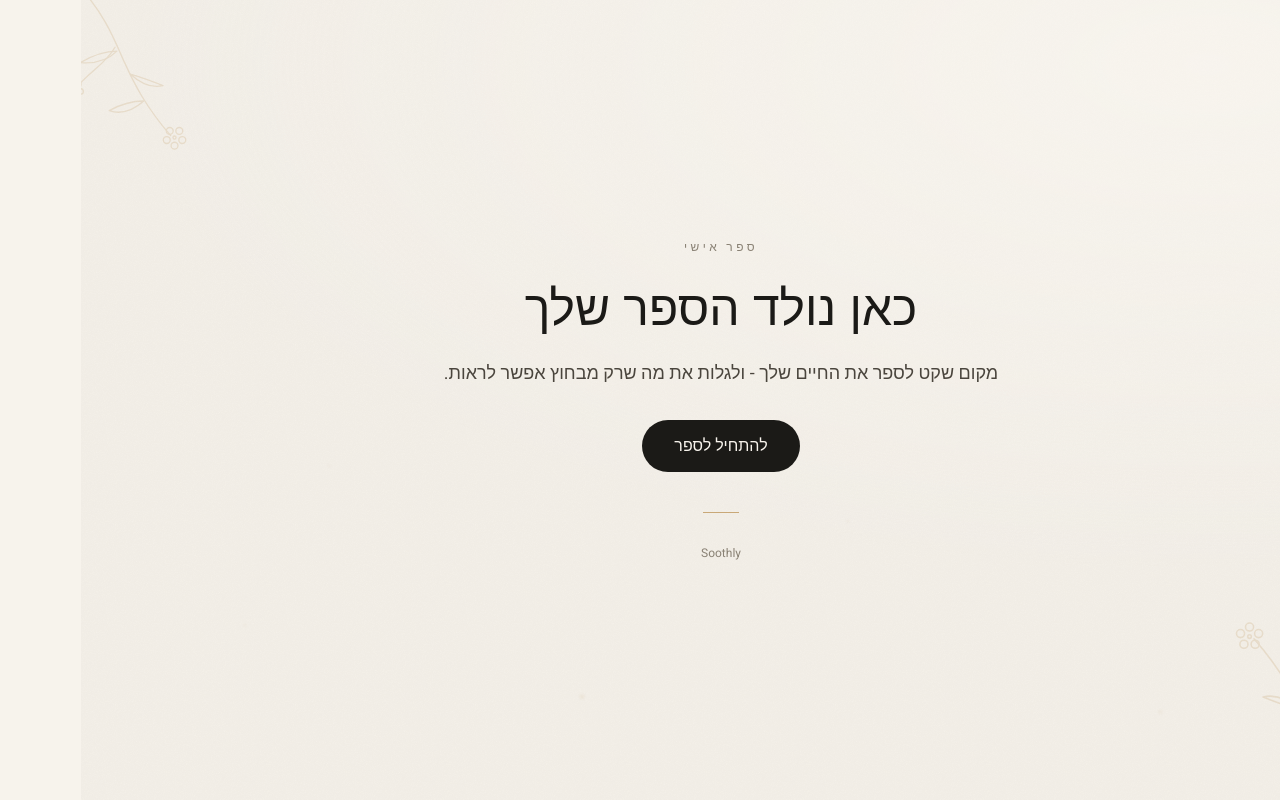
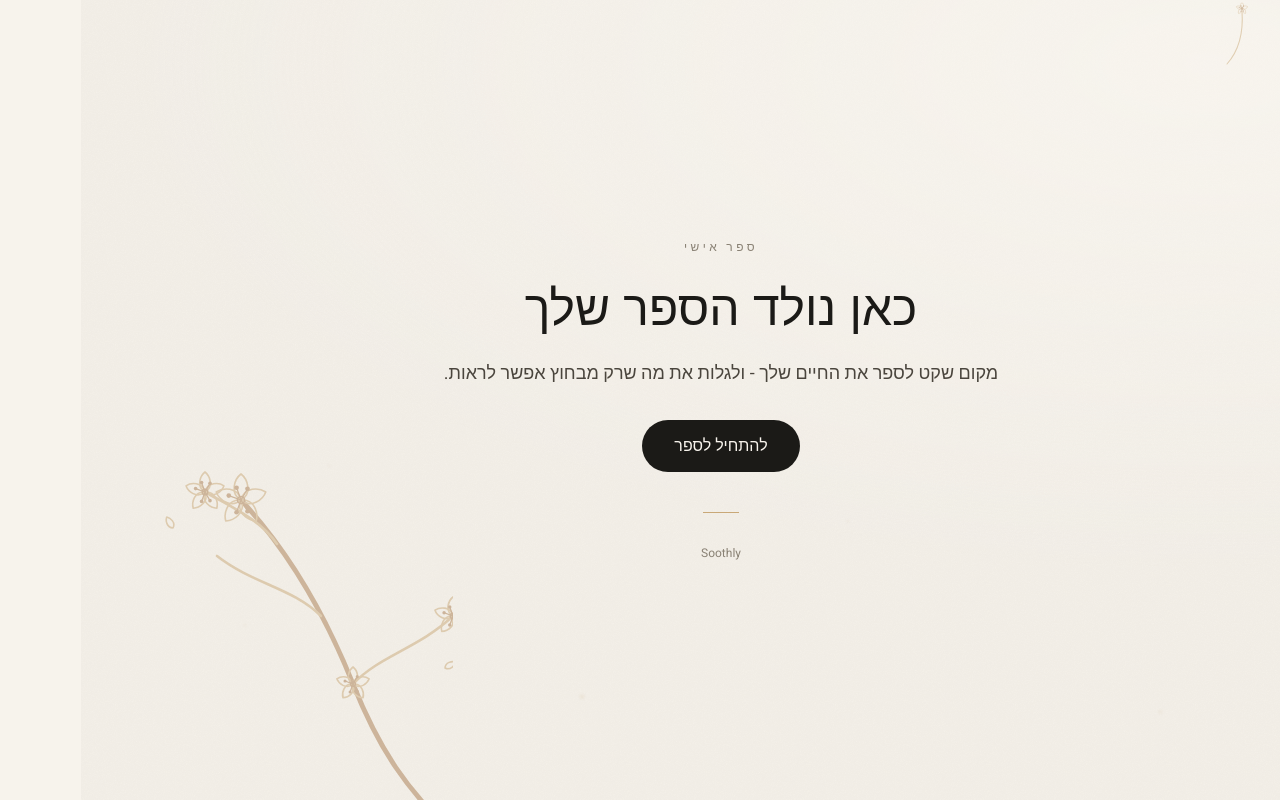
Before and after one commit to DavidKorochik/soothly, a Next.js app: page / in a window 1280 px wide. Built offline with nearby package versions, Linux system fonts and the light colour scheme; a web font is replaced by a local one.

Commit message:
feat: almond-bough botanical engraving as the page background (#6)

```diff
--- a/app/components/BotanicalSprig.tsx
+++ b/app/components/BotanicalSprig.tsx
@@ -1,46 +1,130 @@
 import type { CSSProperties } from "react";
 
-// A delicate, stroke-only flowering sprig — fine line-art in the gold-line tone, like a botanical
-// engraving pressed faintly into the page. Grows from the lower-right of its box toward the upper-left.
-export function BotanicalSprig({ className, style }: { className?: string; style?: CSSProperties }) {
+// A stroke-only botanical-engraving almond bough (שקדיה — the first tree to bloom in the Israeli winter,
+// the symbol of renewal), pressed faintly into the page margin. Tonal: gold wood, gold-line twigs and
+// blossoms, desaturated sage leaves. Varied stroke weight + stamen/vein detail is what reads as a real
+// engraving rather than clip-art. All geometry is deterministic, so SSR and CSR render identically.
+
+const GOLD = "var(--color-gold)";
+const GOLDLINE = "var(--color-gold-line)";
+const SAGE = "var(--color-sage)";
+
+const f = (x: number) => x.toFixed(1);
+
+// Teardrop blade from base (x1,y1) to tip (x2,y2) with half-width w — the shape of every leaf and petal.
+function blade(x1: number, y1: number, x2: number, y2: number, w: number): string {
+  const dx = x2 - x1, dy = y2 - y1, len = Math.hypot(dx, dy) || 1;
+  const ux = dx / len, uy = dy / len, px = -uy, py = ux;
+  const base = 0.28, tip = 0.18;
+  const c1x = x1 + ux * len * base + px * w, c1y = y1 + uy * len * base + py * w;
+  const c2x = x2 - ux * len * tip + px * w * 0.5, c2y = y2 - uy * len * tip + py * w * 0.5;
+  const c3x = x2 - ux * len * tip - px * w * 0.5, c3y = y2 - uy * len * tip - py * w * 0.5;
+  const c4x = x1 + ux * len * base - px * w, c4y = y1 + uy * len * base - py * w;
+  return `M${f(x1)} ${f(y1)} C${f(c1x)} ${f(c1y)} ${f(c2x)} ${f(c2y)} ${f(x2)} ${f(y2)} C${f(c3x)} ${f(c3y)} ${f(c4x)} ${f(c4y)} ${f(x1)} ${f(y1)} Z`;
+}
+
+function Leaf({ x1, y1, x2, y2, w }: { x1: number; y1: number; x2: number; y2: number; w: number }) {
   return (
-    <svg
-      viewBox="0 0 200 200"
-      className={className}
-      style={style}
-      fill="none"
-      stroke="var(--color-gold-line)"
-      strokeWidth={1.4}
-      strokeLinecap="round"
-      strokeLinejoin="round"
-      aria-hidden
-    >
-      {/* main stem + one side branch */}
-      <path d="M188 196 C160 166 150 138 140 116 S118 70 92 40" />
-      <path d="M150 132 C160 114 178 106 192 88" />
-      {/* leaves */}
-      <path d="M148 128 Q162 114 186 116 Q166 128 148 128 Z" />
-      <path d="M134 104 Q116 88 100 92 Q120 100 134 104 Z" />
-      <path d="M120 76 Q138 60 156 66 Q138 76 120 76 Z" />
-      {/* blossom 1 */}
-      <Blossom cx={88} cy={38} r={8.5} petal={3.6} center={1.6} />
-      {/* blossom 2 (smaller, on the side branch) */}
-      <Blossom cx={192} cy={88} r={6.5} petal={2.8} center={1.2} />
+    <>
+      <path d={blade(x1, y1, x2, y2, w)} fill="none" stroke={SAGE} strokeWidth={1.1} />
+      <path d={`M${f(x1)} ${f(y1)} L${f(x2)} ${f(y2)}`} stroke={SAGE} strokeWidth={0.7} opacity={0.8} />
+    </>
+  );
+}
+
+const PETAL_ANGLES = [90, 162, 234, 306, 18];
+const STAMEN_ANGLES = [60, 110, 160, 250, 300];
+
+// Five teardrop petals, plus stamens tipped with anther dots — the detail that separates a botanical
+// study from a flat flower glyph.
+function Blossom({ cx, cy, s }: { cx: number; cy: number; s: number }) {
+  return (
+    <g>
+      {PETAL_ANGLES.map((deg) => {
+        const a = (deg * Math.PI) / 180;
+        const tx = cx + Math.cos(a) * 10 * s, ty = cy - Math.sin(a) * 10 * s;
+        return <path key={`p${deg}`} d={blade(cx, cy, tx, ty, 4.6 * s)} fill="none" stroke={GOLDLINE} strokeWidth={0.8} />;
+      })}
+      {STAMEN_ANGLES.map((deg) => {
+        const a = (deg * Math.PI) / 180;
+        const ex = cx + Math.cos(a) * 5 * s, ey = cy - Math.sin(a) * 5 * s;
+        return (
+          <g key={`s${deg}`}>
+            <path d={`M${f(cx)} ${f(cy)} L${f(ex)} ${f(ey)}`} stroke={GOLD} strokeWidth={0.6} />
+            <circle cx={ex} cy={ey} r={0.9 * s} fill={GOLD} />
+          </g>
+        );
+      })}
+      <circle cx={cx} cy={cy} r={1.4 * s} fill="none" stroke={GOLD} strokeWidth={0.7} />
+    </g>
+  );
+}
+
+function Bud({ cx, cy, ang, s }: { cx: number; cy: number; ang: number; s: number }) {
+  const a = (ang * Math.PI) / 180;
+  const tx = cx + Math.cos(a) * 7 * s, ty = cy - Math.sin(a) * 7 * s;
+  return <path d={blade(cx, cy, tx, ty, 3 * s)} fill="none" stroke={GOLDLINE} strokeWidth={0.8} />;
+}
+
+const TWIGS = ["M150 126 C163 112 183 108 200 92", "M134 92 C120 78 100 76 82 62", "M112 56 C104 44 90 38 76 30"];
+const LEAVES = [
+  { x1: 176, y1: 110, x2: 200, y2: 120, w: 6 },
+  { x1: 168, y1: 120, x2: 188, y2: 138, w: 5.5 },
+  { x1: 150, y1: 126, x2: 132, y2: 146, w: 6 },
+  { x1: 96, y1: 62, x2: 78, y2: 50, w: 5 },
+  { x1: 92, y1: 66, x2: 74, y2: 82, w: 5 },
+  { x1: 120, y1: 80, x2: 138, y2: 64, w: 5.5 },
+];
+const BLOSSOMS = [
+  { cx: 94, cy: 34, s: 1.3 },
+  { cx: 200, cy: 92, s: 0.95 },
+  { cx: 76, cy: 30, s: 1.0 },
+  { cx: 150, cy: 126, s: 0.85 },
+];
+
+function Bough() {
+  return (
+    <g>
+      <path d="M206 206 C176 180 162 156 150 126 C138 96 120 62 94 34" fill="none" stroke={GOLD} strokeWidth={2.4} strokeLinecap="round" />
+      {TWIGS.map((d, i) => (
+        <path key={i} d={d} fill="none" stroke={GOLDLINE} strokeWidth={1.3} strokeLinecap="round" />
+      ))}
+      {LEAVES.map((l, i) => (
+        <Leaf key={i} {...l} />
+      ))}
+      <Bud cx={60} cy={48} ang={120} s={0.9} />
+      <Bud cx={196} cy={118} ang={30} s={0.85} />
+      {BLOSSOMS.map((b, i) => (
+        <Blossom key={i} {...b} />
+      ))}
+    </g>
+  );
+}
+
+// A smaller, different sprig (not a mirror of the bough) for the opposite corner.
+function Accent() {
+  return (
+    <g>
+      <path d="M8 96 C24 78 30 54 28 26" fill="none" stroke={GOLDLINE} strokeWidth={1.4} strokeLinecap="round" />
+      <Leaf x1={24} y1={64} x2={6} y2={52} w={4.5} />
+      <Leaf x1={26} y1={48} x2={46} y2={38} w={4.5} />
+      <Blossom cx={28} cy={22} s={0.8} />
+    </g>
+  );
+}
+
+export function BotanicalSprig({
+  variant = "bough",
+  className,
+  style,
+}: {
+  variant?: "bough" | "accent";
+  className?: string;
+  style?: CSSProperties;
+}) {
+  return (
+    <svg viewBox="0 0 200 200" className={className} style={style} fill="none" strokeLinejoin="round" aria-hidden>
+      {variant === "bough" ? <Bough /> : <Accent />}
     </svg>
   );
 }
-
-function Blossom({ cx, cy, r, petal, center }: { cx: number; cy: number; r: number; petal: number; center: number }) {
-  const petals = [90, 162, 234, 306, 18].map((deg) => {
-    const a = (deg * Math.PI) / 180;
-    return { x: cx + r * Math.cos(a), y: cy - r * Math.sin(a) };
-  });
-  return (
-    <g>
-      {petals.map((p, i) => (
-        <circle key={i} cx={p.x} cy={p.y} r={petal} />
-      ))}
-      <circle cx={cx} cy={cy} r={center} />
-    </g>
-  );
-}
--- a/app/components/PaperField.tsx
+++ b/app/components/PaperField.tsx
@@ -14,10 +14,15 @@ export default function PaperField({ surface = "full" }: { surface?: "full" | "f
 
       {full && (
         <>
-          <BotanicalSprig className="paper-sprig absolute h-44 w-44 sm:h-56 sm:w-56" style={{ bottom: -18, insetInlineStart: -14 }} />
           <BotanicalSprig
-            className="paper-sprig absolute h-36 w-36 sm:h-48 sm:w-48"
-            style={{ top: -18, insetInlineEnd: -14, transform: "rotate(180deg)" }}
+            variant="bough"
+            className="paper-sprig absolute h-[230px] w-[230px] sm:h-[400px] sm:w-[400px]"
+            style={{ bottom: -32, insetInlineEnd: -28 }}
+          />
+          <BotanicalSprig
+            variant="accent"
+            className="paper-sprig absolute h-[112px] w-[112px] sm:h-[150px] sm:w-[150px]"
+            style={{ top: -8, insetInlineStart: -10 }}
           />
 
           {MOTES.map((m, i) => (
--- a/app/globals.css
+++ b/app/globals.css
@@ -9,6 +9,7 @@
   --color-muted: #8a8275;
   --color-gold: #a87c4f;
   --color-gold-line: #c9a877;
+  --color-sage: #9aa888;
   --color-rule: #e2d9c8;
 
   --font-serif: var(--font-frank), Georgia, serif;
@@ -57,7 +58,7 @@ button:not(:disabled),
 }
 .paper-wash--focused { opacity: 0.3; }
 
-.paper-sprig { opacity: 0.26; }
+.paper-sprig { opacity: 0.5; }
 
 /* Motes animate only transform + opacity (GPU-compositable); slow enough to read as atmosphere. */
 .paper-mote {
```
